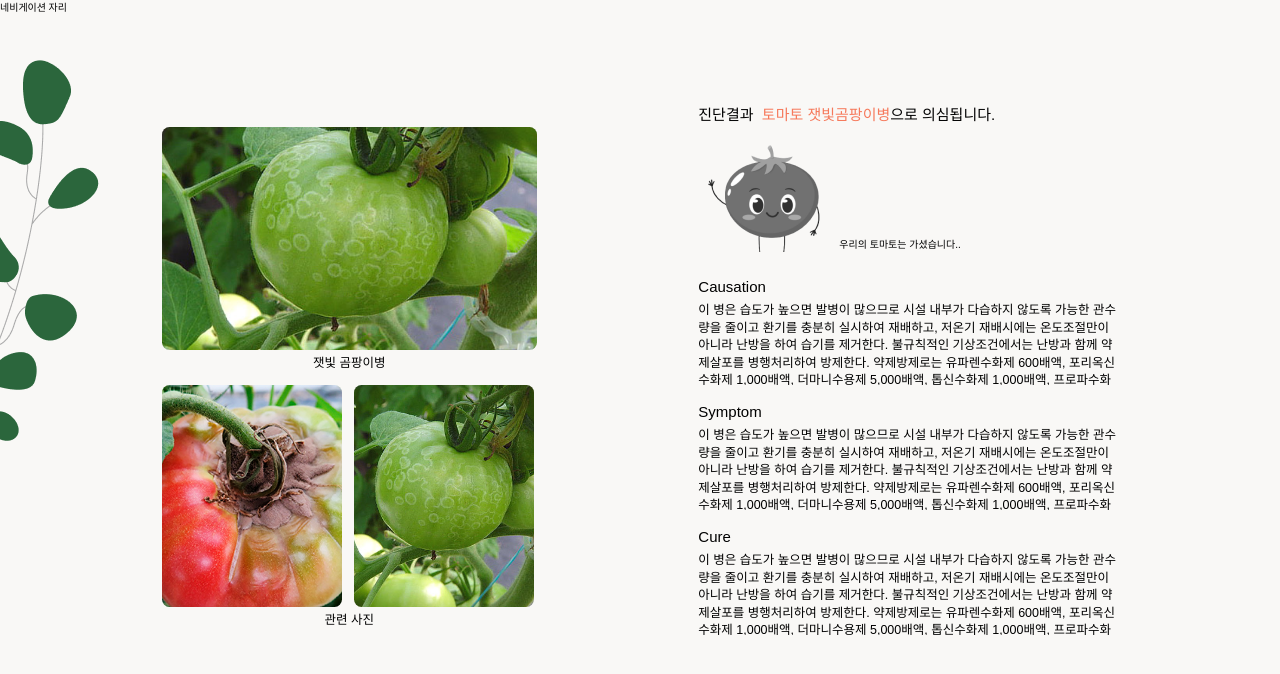
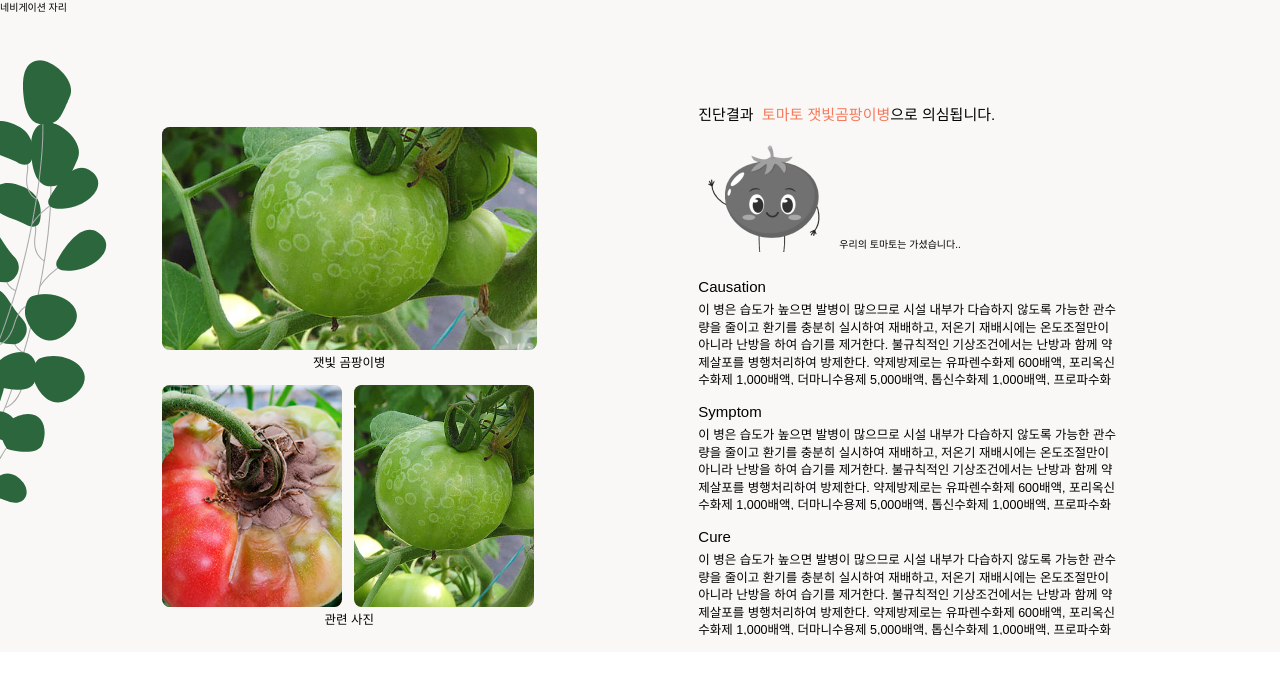
Before and after one commit to S-V-23-BootCamp-Team-F/frontend, a React (Vite) app: page /abnomalresult in a window 1280 px wide. Shown: the top 674 px of the page. Built offline with nearby package versions, Linux system fonts and the light colour scheme.

Commit message:
fix : 스크롤바 안보이는 문제 해결

```diff
--- a/src/pages/AbnomalResultPage.tsx
+++ b/src/pages/AbnomalResultPage.tsx
@@ -9,7 +9,7 @@ import "../media.css";
 const ResultPage = () => {
   return (
     // 전체
-    <div className=" bg-background min-h-screen w-screen flex flex-col relative">
+    <div className="bg-background bg-grass bg-no-repeat max-h-screen w-screen flex flex-col relative overflow-y-auto">
       {/* nav바 */}
       <div className="mb-20">네비게이션 자리</div>
 
--- a/src/pages/MainPage.tsx
+++ b/src/pages/MainPage.tsx
@@ -13,7 +13,7 @@ import example3 from "../images/example3.png";
 
 const MainPage = () => {
   return (
-    <div className=" min-h-screen overflow-x-hidden bg-background font-press-medium text-blue-900">
+    <div className="h-screen overflow-x-hidden bg-background overflow-y-auto">
       <div id="navbar">
         <Navbar />
       </div>
```
